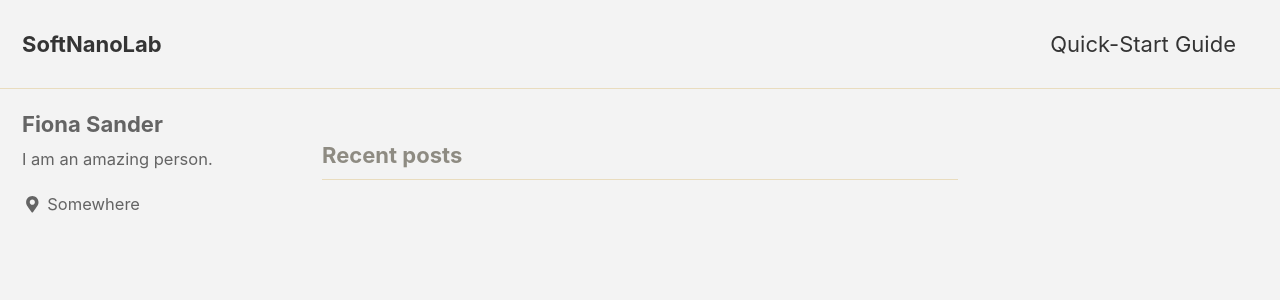
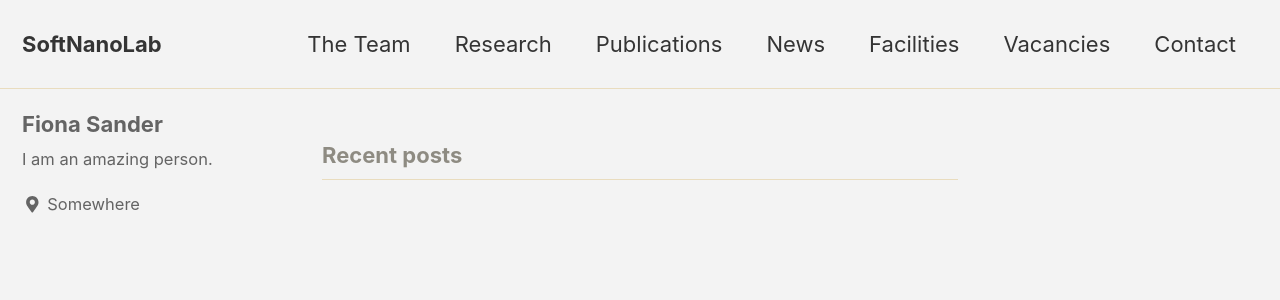
Before and after one commit to FionaSander/softnanolab, a Jekyll site: the page built from index.html, in a window 1280 px wide and 900 px high. Shown: the top 300 px of the window. Built offline with Jekyll 4.4.1, drawn with Linux system fonts in a browser that asks for light colours; cached includes are drawn as plain includes; nearby versions of some CDN libraries; the list of posts is cut into pages by our own code.

Commit message:
Update navigation.yml

```diff
--- a/_data/navigation.yml
+++ b/_data/navigation.yml
@@ -1,12 +1,16 @@
 # main links
 main:
-  - title: "Quick-Start Guide"
-    url: https://mmistakes.github.io/minimal-mistakes/docs/quick-start-guide/
-  # - title: "About"
-  #   url: https://mmistakes.github.io/minimal-mistakes/about/
-  # - title: "Sample Posts"
-  #   url: /year-archive/
-  # - title: "Sample Collections"
-  #   url: /collection-archive/
-  # - title: "Sitemap"
-  #   url: /sitemap/
+  - title: "The Team"
+    url: https://FionaSander.github.io/softnanolab/theteam/
+  - title: "Research"
+    url: https://FionaSander.github.io/softnanolab/research/
+  - title: "Publications"
+    url: https://FionaSander.github.io/softnanolab/publications/
+  - title: "News"
+    url: https://FionaSander.github.io/softnanolab/news/
+  - title: "Facilities"
+    url: https://FionaSander.github.io/softnanolab/facilities/
+  - title: "Vacancies"
+    url: https://FionaSander.github.io/softnanolab/vacancies/
+  - title: "Contact"
+    url: https://FionaSander.github.io/softnanolab/contact/
```
